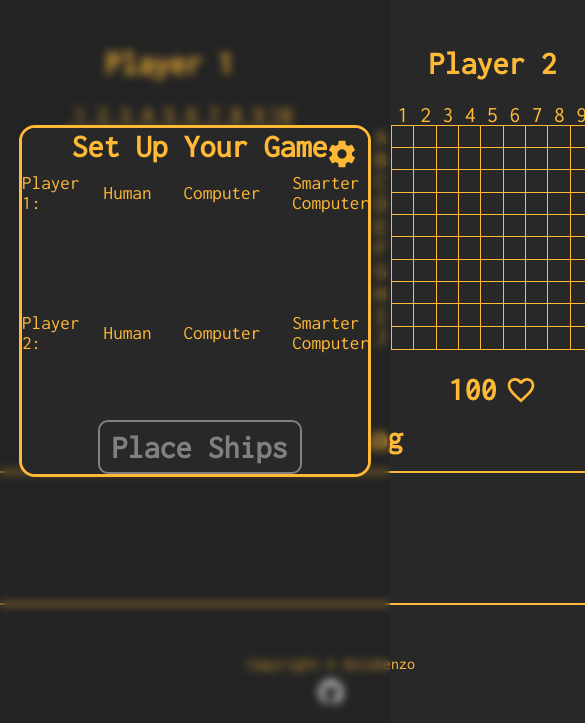
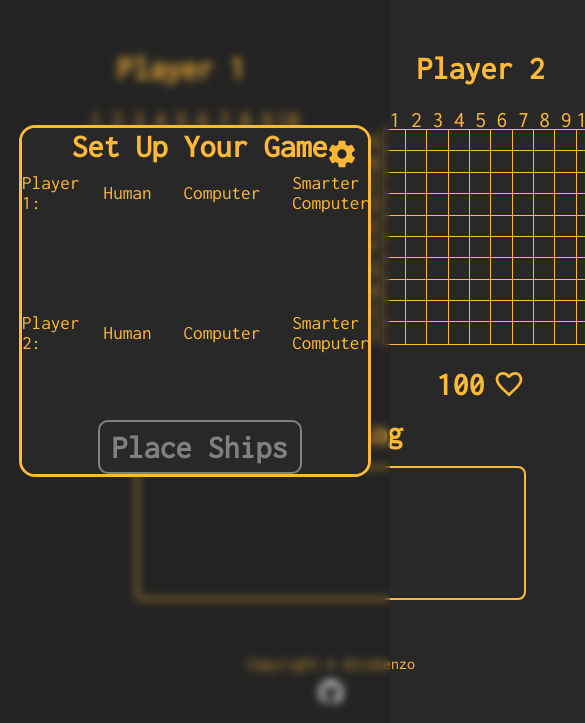
Before and after one commit to dziubenzo/battleship, a website built with webpack: page src/template.html in a window 390 px wide. Shown: the part 121-844 px from the top of the page, 585 px wide, since content can reach past the window. Built offline with nearby package versions, Linux system fonts and the light colour scheme.

Commit message:
Improve page layout
A media query for larger devices is no longer needed and it should
not be. Also, the event log now shrinks if the viewport width is less
than 800px.

```diff
--- a/src/css/main.scss
+++ b/src/css/main.scss
@@ -400,11 +400,11 @@ main {
   place-items: center;
 
   .container {
-    width: 100%;
     display: grid;
     grid-template-columns: repeat(2, 1fr);
     place-items: center;
-    gap: 16px;
+    column-gap: 64px;
+    row-gap: 16px;
 
     .player-1-wrapper,
     .player-2-wrapper {
@@ -423,7 +423,7 @@ main {
       .player-1-board,
       .player-2-board {
         aspect-ratio: 1 / 1;
-        width: 80%;
+        width: 100%;
         display: flex;
         flex-wrap: wrap;
 
@@ -500,7 +500,7 @@ main {
       }
 
       .event-log {
-        width: 800px;
+        width: min(800px, 100svw);
         // Height of two events
         height: calc((67.2px * 2));
         border: 2px solid var(--main-colour);
```
